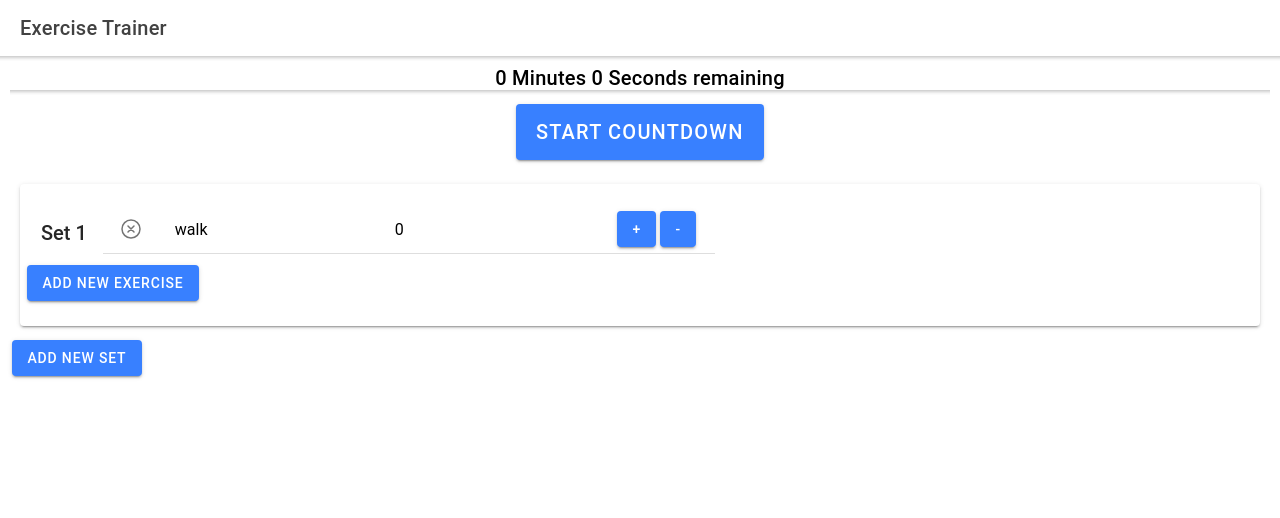
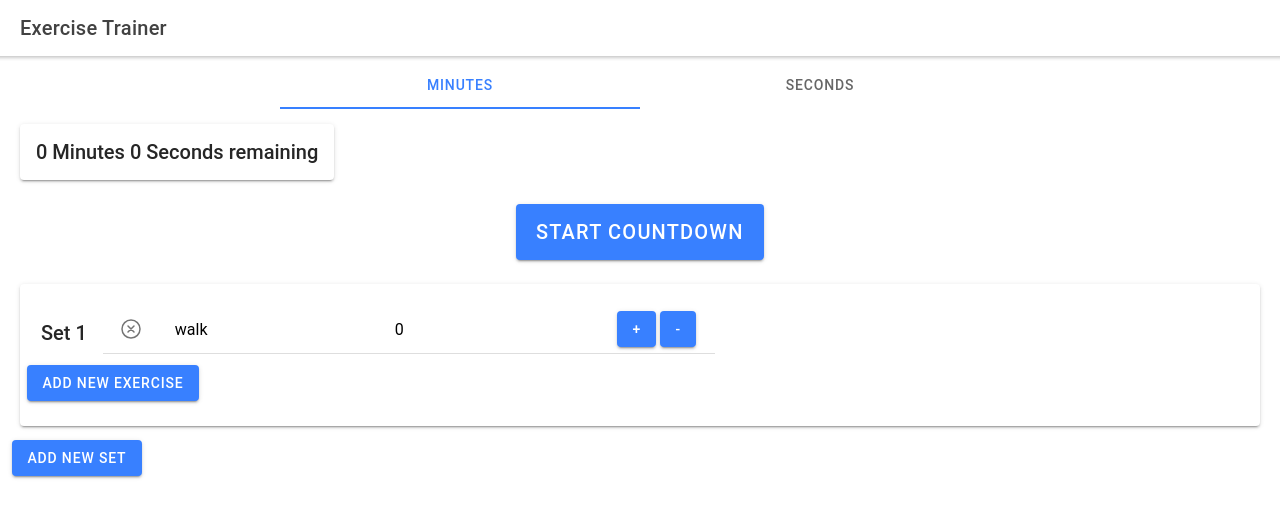
Before and after one commit to Catley94/Exercise_Trainer_App, a React (Create React App) app in the folder exercise-trainer/: page /home in a window 1280 px wide. Shown: the top 518 px of the page. Built offline with nearby package versions, Linux system fonts and the light colour scheme.

Commit message:
Added selector for Minutes and Seconds

```diff
--- a/exercise-trainer/src/components/Exercise.tsx
+++ b/exercise-trainer/src/components/Exercise.tsx
@@ -32,6 +32,7 @@ const Exercise = (props: {
   id: number;
   activity: string;
   time: number;
+  selectedUnit: string;
 }) => {
   const currentSet = props.collection.filter(
     (exercise) => exercise.id === props.id
@@ -42,8 +43,11 @@ const Exercise = (props: {
       if (set.id == props.setID) {
         set.exercises.map((exercise, index) => {
           if (exercise.id == props.id) {
-            exercise.time += 1;
-            // exercise.time += 60;
+            if (props.selectedUnit === "minutes") {
+              exercise.time += 60;
+            } else if (props.selectedUnit === "seconds") {
+              exercise.time += 1;
+            }
           }
         });
       }
@@ -56,9 +60,10 @@ const Exercise = (props: {
       if (set.id == props.setID) {
         set.exercises.map((exercise, index) => {
           if (exercise.id == props.id) {
-            if (exercise.time !== 0) {
+            if (props.selectedUnit === "minutes") {
+              exercise.time -= 60;
+            } else if (props.selectedUnit === "seconds") {
               exercise.time -= 1;
-              // exercise.time -= 60;
             }
           }
         });
@@ -115,6 +120,15 @@ const Exercise = (props: {
     });
     props.setCollection(_cloneArr);
   };
+  // const calculateInputTime = () => {
+  //   let result = 0;
+  //   if (props.selectedUnit === "minutes") {
+  //     result = props.time % 60;
+  //   } else if (props.selectedUnit === "seconds") {
+  //     result = props.time;
+  //   }
+  //   return result;
+  // };
   return (
     <IonRow>
       <IonItem>
--- a/exercise-trainer/src/components/ExploreContainer.tsx
+++ b/exercise-trainer/src/components/ExploreContainer.tsx
@@ -9,18 +9,53 @@ import {
   IonButton,
   IonHeader,
   IonTitle,
+  IonSegment,
+  IonSegmentButton,
+  IonLabel,
+  IonCardSubtitle,
+  IonCardContent,
 } from "@ionic/react";
 import "./ExploreContainer.css";
 import React, { useState, useRef, useEffect } from "react";
 
 import Set from "./Set";
-import { timer } from "ionicons/icons";
+import { calculatorOutline, constructOutline, timer } from "ionicons/icons";
 
 interface ContainerProps {}
 
-const fromTime = new Date(0, 0, 0, 0, 10, 0, 0);
+const ExploreContainer: React.FC<ContainerProps> = () => {
+  const [collection, setCollection] = useState([
+    { id: 0, exercises: [{ id: 0, activity: "walk", time: 0 }] },
+  ]);
+  const [totalTime, setTotalTime] = useState(0);
+  const [timerStarted, setTimerStarted] = useState(false);
+  const [selectedUnit, setSelectedUnit] = useState("minutes");
 
-const ExploreContainer: React.FC<ContainerProps> = () => {
+  useEffect(() => {
+    let timer = setTimeout(() => {}, 1000);
+    if (timerStarted) {
+      let _tmpTime = totalTime;
+      timer = setTimeout(() => {
+        _tmpTime -= 1;
+        setTotalTime(_tmpTime);
+      }, 1000);
+
+      if (_tmpTime === 0) {
+        console.log("reached 0, stopping...");
+        clearTimeout(timer);
+        setTimerStarted(false);
+      }
+    } else {
+      let tmpTime = 0;
+      collection.map((set, i) => {
+        set.exercises.map((exercise, index) => {
+          tmpTime = tmpTime + exercise.time;
+        });
+      });
+      setTotalTime(tmpTime);
+    }
+  });
+
   const secondsToTime = (secs: number) => {
     let hours = Math.floor(secs / (60 * 60));
 
@@ -43,37 +78,6 @@ const ExploreContainer: React.FC<ContainerProps> = () => {
 
     return `${obj.m} Minutes ${obj.s} Seconds remaining`;
   };
-  const [isOn, setIsOn] = useState(false);
-  const [collection, setCollection] = useState([
-    { id: 0, exercises: [{ id: 0, activity: "walk", time: 0 }] },
-  ]);
-  const [totalTime, setTotalTime] = useState(0);
-  const [timerStarted, setTimerStarted] = useState(false);
-
-  useEffect(() => {
-    let timer = setTimeout(() => {}, 1000);
-    if (timerStarted) {
-      let _tmpTime = totalTime;
-      timer = setTimeout(() => {
-        _tmpTime -= 1;
-        setTotalTime(_tmpTime);
-        console.log(_tmpTime);
-      }, 1000);
-      if (_tmpTime === 0) {
-        console.log("reached 0, stopping...");
-        clearTimeout(timer);
-        setTimerStarted(false);
-      }
-    } else {
-      let tmpTime = 0;
-      collection.map((set, i) => {
-        set.exercises.map((exercise, index) => {
-          tmpTime = tmpTime + exercise.time;
-        });
-      });
-      setTotalTime(tmpTime);
-    }
-  });
 
   const startStopCountDown = () => {
     setTimerStarted((timerStarted) => (timerStarted = !timerStarted));
@@ -97,11 +101,30 @@ const ExploreContainer: React.FC<ContainerProps> = () => {
   return (
     <IonContent>
       <IonGrid>
+        {!timerStarted && (
+          <IonRow>
+            <IonSegment
+              value={selectedUnit}
+              onIonChange={(e) => setSelectedUnit(`${e.detail.value}`)}
+            >
+              <IonSegmentButton value="minutes">
+                <IonLabel>Minutes</IonLabel>
+              </IonSegmentButton>
+              <IonSegmentButton value="seconds">
+                <IonLabel>Seconds</IonLabel>
+              </IonSegmentButton>
+            </IonSegment>
+          </IonRow>
+        )}
         <IonRow>
           <IonCol size="12" className="ion-text-center">
-            <IonHeader>
-              <IonTitle>{secondsToTime(totalTime)}</IonTitle>
-            </IonHeader>
+            <IonRow>
+              <IonCard>
+                <IonCardHeader>
+                  <IonCardTitle>{secondsToTime(totalTime)}</IonCardTitle>
+                </IonCardHeader>
+              </IonCard>
+            </IonRow>
           </IonCol>
           <IonCol size="12" className="ion-text-center">
             <IonButton
@@ -109,11 +132,11 @@ const ExploreContainer: React.FC<ContainerProps> = () => {
               color="primary"
               onClick={startStopCountDown}
             >
-              {timerStarted ? "Stop" : "Start Countdown"}
+              {timerStarted ? "Stop and Reset" : "Start Countdown"}
             </IonButton>
           </IonCol>
         </IonRow>
-        {!isOn && (
+        {!timerStarted && (
           <IonRow>
             <IonCol>
               {collection &&
@@ -124,6 +147,7 @@ const ExploreContainer: React.FC<ContainerProps> = () => {
                       collection={collection}
                       setCollection={setCollection}
                       id={collection[index].id}
+                      selectedUnit={selectedUnit}
                     />
                   );
                 })}
--- a/exercise-trainer/src/components/Set.tsx
+++ b/exercise-trainer/src/components/Set.tsx
@@ -30,6 +30,7 @@ const Set = (props: {
     >
   >;
   id: number;
+  selectedUnit: string;
 }) => {
   const id = props.collection.length;
   const createExercise = () => {
@@ -63,6 +64,7 @@ const Set = (props: {
                   id={exercise.id}
                   activity={exercise.activity}
                   time={exercise.time}
+                  selectedUnit={props.selectedUnit}
                 />
               );
             })}
```
